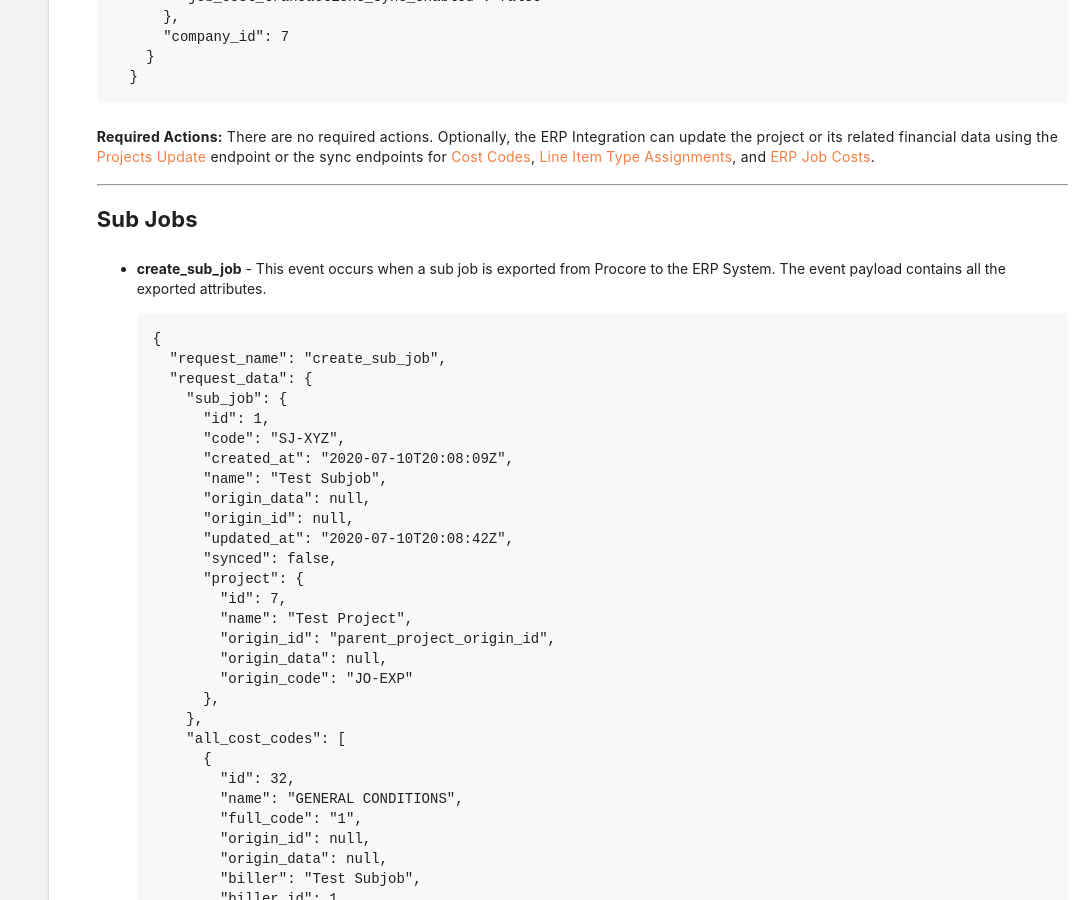
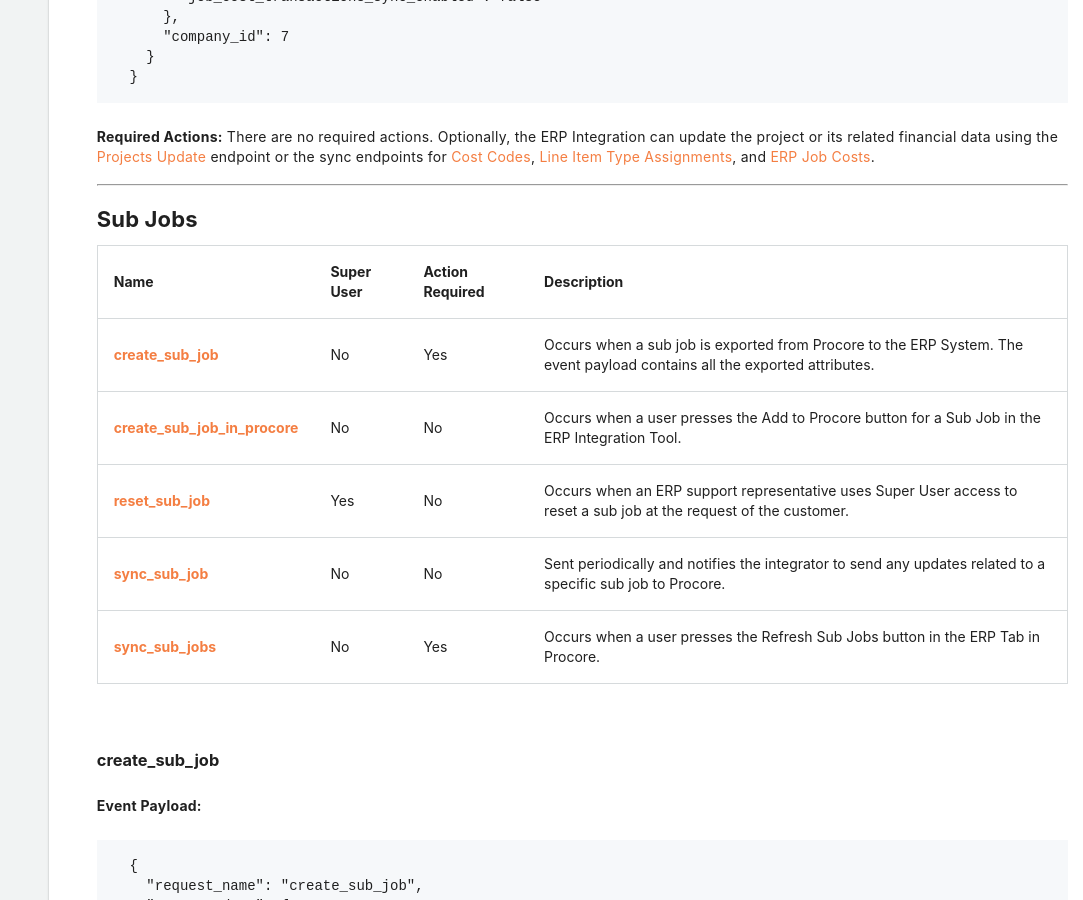
Before and after one commit to procore/documentation, a Jekyll site: the page built from erp_integration/erp_events_dictionary.md, in a window 1280 px wide and 900 px high, scrolled down 12700 px. Shown: the whole window, without its empty margins (197-1280 px from the left). Built offline with Jekyll 4.4.1, drawn with Linux system fonts in a browser that asks for light colours; some of the changed text lies outside the part shown.

Commit message:
Add tables for sub jobs, cost codes, lit assignments, budgets, and invoices

````diff
--- a/erp_integration/erp_events_dictionary.md
+++ b/erp_integration/erp_events_dictionary.md
@@ -513,7 +513,17 @@ There are no required actions. Optionally, the ERP Integration can update the pr
 
 ## Sub Jobs
 
-- **create_sub_job** - This event occurs when a sub job is exported from Procore to the ERP System. The event payload contains all the exported attributes.
+| **Name** | **Super User** | **Action Required** | **Description** |
+| [**create_sub_job**](#create_sub_job) | No | Yes | Occurs when a sub job is exported from Procore to the ERP System. The event payload contains all the exported attributes. |
+| [**create_sub_job_in_procore**](#create_sub_job_in_procore) | No | No | Occurs when a user presses the Add to Procore button for a Sub Job in the ERP Integration Tool. |
+| [**reset_sub_job**](#reset_sub_job) | Yes | No | Occurs when an ERP support representative uses Super User access to reset a sub job at the request of the customer. |
+| [**sync_sub_job**](#sync_sub_job) | No | No | Sent periodically and notifies the integrator to send any updates related to a specific sub job to Procore. |
+| [**sync_sub_jobs**](#sync_sub_jobs) | No | Yes | Occurs when a user presses the Refresh Sub Jobs button in the ERP Tab in Procore. |
+
+<br>
+
+### create_sub_job
+**Event Payload:**
 ```
   {
     "request_name": "create_sub_job",
@@ -605,7 +615,8 @@ There are no required actions. Optionally, the ERP Integration can update the pr
 **Required Actions:**
 When the sub job has successfully exported to the ERP System, the integrator must pass back its third-party **origin_id** to Procore to mark the sub job as synced, via the [ERP External Data Sync](https://developers.procore.com/reference/rest/v1/erp-external-data?version=1.0#sync-external-data) endpoint, for both the project and cost codes. For the cost codes' line item type assignments, there is a separate [Line Item Type Assignments](https://developers.procore.com/reference/rest/v1/cost-code-line-item-types?version=1.0#sync-cost-code-line-item-type-assignments) endpoint that will be needed to set the synced flag to true. The integration must close out the request detail once the sub job has been exported to the ERP System, using the [ERP Request Details](https://developers.procore.com/reference/rest/v1/erp-request-details) endpoints. Any error messages included when closing out the request detail will be displayed to the user in the ERP Tab in Procore.
 
-- **create_sub_job_in_procore** - This event occurs when a user presses the Add to Procore button for a Sub Job in the ERP Integration Tool.
+### create_sub_job_in_procore
+**Event Payload:**
 ```
   {
     "request_name": "create_sub_job_in_procore"
@@ -634,7 +645,8 @@ When the sub job has successfully exported to the ERP System, the integrator mus
 **Required Actions:**
 There are no required actions. Optionally, the ERP Integration can sync data related to the new sub job via the sync endpoints for [Cost Codes](https://developers.procore.com/reference/rest/v1/cost-codes?version=1.0#sync-cost-codes), [Line Item Type Assignments](https://developers.procore.com/reference/rest/v1/cost-code-line-item-types?version=1.0#sync-cost-code-line-item-type-assignments), and [ERP Job Costs](https://developers.procore.com/reference/rest/v1/erp-job-costs?version=1.0#sync-erp-job-costs).
 
-- **reset_sub_job (Super User)** - This event occurs when an ERP support representative uses Super User access to reset a sub job at the request of the customer. This will return the sub job to an unsynced state.
+### reset_sub_job
+**Event Payload:**
 ```
   {
     "request_name": 'reset_sub_job',
@@ -660,10 +672,14 @@ There are no required actions. Optionally, the ERP Integration can sync data rel
     }
   }
 ```
+**Additional Info:**
+This will return the sub job to an unsynced state.
+
 **Required Actions:**
 There are no required actions. If neccessary, the integrator can clean up any related cached data for the sub job.
 
-- **sync_sub_job** - This event is sent periodically and notifies the integrator to send any updates related to a specific sub job to Procore.
+### sync_sub_job
+**Event Payload:**
 ```
   {
     "request_name": "sync_sub_job",
@@ -684,7 +700,8 @@ There are no required actions. If neccessary, the integrator can clean up any re
 **Required Actions:**
 There are no required actions. Optionally, the ERP Integration can update the sub job or its related financial data using the [Sub Jobs Update](https://developers.procore.com/reference/rest/v1/sub-jobs?version=1.0#update-sub-job) endpoint or the sync endpoints for [Cost Codes](https://developers.procore.com/reference/rest/v1/cost-codes?version=1.0#sync-cost-codes), [Line Item Type Assignments](https://developers.procore.com/reference/rest/v1/cost-code-line-item-types?version=1.0#sync-cost-code-line-item-type-assignments), and [ERP Job Costs](https://developers.procore.com/reference/rest/v1/erp-job-costs?version=1.0#sync-erp-job-costs).
 
-- **sync_sub_jobs** - This event occurs when a user presses the Refresh Sub Jobs button in the ERP Tab in Procore.
+### sync_sub_jobs
+**Event Payload:**
 ```
   {
     "request_name": "sync_sub_jobs",
@@ -697,9 +714,18 @@ There are no required actions. Optionally, the ERP Integration can update the su
 **Required Actions:**
 The integrator can use the Procore API to stage any new sub jobs and update any sub jobs that have already been synced, using the sync endpoints for [ERP Staged Records](https://developers.procore.com/reference/rest/v1/erp-staged-record?version=1.0#sync-staged-record) and [Sub Jobs](https://developers.procore.com/reference/rest/v1/sub-jobs?version=1.0#sync-sub-jobs). The event payload also contains a **request_detail_id** which the integrator must close out, using the [ERP Request Details](https://developers.procore.com/reference/rest/v1/erp-request-details) endpoints. Any error messages included when closing out the request detail will be displayed to the user in the ERP Tab in Procore.
 
-## Project/Sub Job Cost Codes
-
-- **delete_cost_codes** - This event occurs when a user attempts to delete synced project cost codes.
+---
+
+## Cost Codes and Line Item Type Assignments
+
+| **Name** | **Super User** | **Action Required** | **Description** |
+| [**delete_cost_codes**](#delete_cost_codes) | No | Yes | Occurs when a user attempts to delete synced project cost codes. |
+| [**delete_cost_type_assignments**](#delete_cost_type_assignments) | No | Yes | Occurs when a user attempts to delete synced project line item type assignments. |
+
+<br>
+
+### delete_cost_codes
+**Event Payload:**
 ```
   {
     "request_name": "delete_cost_codes",
@@ -726,7 +752,8 @@ The integrator can use the Procore API to stage any new sub jobs and update any
 **Required Actions:**
 The event payload contains a **request_detail_id** which the integrator must close out, using the [ERP Request Details](https://developers.procore.com/reference/rest/v1/erp-request-details) endpoints. Any error messages included when closing out the request detail will be displayed to the user in the ERP Tab in Procore.
 
-- **delete_cost_type_assignments** - This event occurs when a user attempts to delete synced project line item type assignments.
+### delete_cost_type_assignments
+**Event Payload:**
 ```
   {
     "request_name": "delete_cost_type_assignments"
@@ -754,10 +781,19 @@ The event payload contains a **request_detail_id** which the integrator must clo
 **Required Actions:**
 The ERP Integration is expected to check the state of the assignments. If the assignments are in a deleted state (e.g. deleted, archived, etc.), they and any related job costs should be deleted via the delete endpoints for [Line Item Type Assignments](https://developers.procore.com/reference/rest/v1/cost-code-line-item-types?version=1.0#delete-a-cost-code-line-item-type-assignment) and [ERP Job Costs](https://developers.procore.com/reference/rest/v1/erp-job-costs?version=1.0#delete-erp-job-cost). The request details in the event payoad should then be closed out, optionally with error messages if any assignments failed to delete, using the [ERP Request Details](https://developers.procore.com/reference/rest/v1/erp-request-details) endpoints.
 
-
-## Budget
-
-- **create_budget** - This event occurs when a user attempts to export a budget from Procore.
+---
+
+## Budgets
+
+| **Name** | **Super User** | **Action Required** | **Description** |
+| [**create_budget**](#create_budget) | No | Yes | Occurs when a user attempts to export a budget from Procore. |
+| [**update_budget**](#update_budget) | No | Yes | Occurs when a user attempts to re-export a budget from Procore. |
+| [**create_budget_in_procore**](#create_budget_in_procore) | No | No | Occurs when a user imports a budget in the ERP Integration Tool. |
+
+<br>
+
+### create_budget
+**Event Payload:**
 ```
   {
     "request_name": "create_budget",
@@ -803,9 +839,12 @@ The ERP Integration is expected to check the state of the assignments. If the as
 **Required Actions:**
 When the budget has been successfully exported to the ERP system, the integrator must send back its third-party **origin_id** value back to Procore to mark the budget as synced, via the [ERP External Data Sync](https://developers.procore.com/reference/rest/v1/erp-external-data?version=1.0#sync-external-data) endpoint. Afterwards, mark the transactions as synced by hitting a specific [ERP Transactions Sync](https://developers.procore.com/reference/rest/v1/erp-transactions?version=1.0#sync-erp-transactions) endpoint. Lastly, close out the request detail record using the [ERP Request Details](https://developers.procore.com/reference/rest/v1/erp-request-details?version=1.0) endpoints.
 
-- **update_budget** - Same as **create_budget** above, except the budget record will contain an **origin_id** value that will help with finding the existing budget in the ERP system and pushing new transaction records only. The **transactions** array will only contain records that are unsynced.
-
-- **create_budget_in_procore** - This event occurs when a user presses the Add to Procore button for a budget in the ERP Integration Tool.
+### update_budget
+**Additional Info:**
+Same as **create_budget** above, except the budget record will contain an **origin_id** value that will help with finding the existing budget in the ERP system and pushing new transaction records only. The **transactions** array will only contain records that are unsynced.
+
+### create_budget_in_procore
+**Event Payload:**
 ```
   {
     "request_name": "create_budget_in_procore",
@@ -825,10 +864,18 @@ When the budget has been successfully exported to the ERP system, the integrator
 **Required Actions:**
 There are no required actions. Optionally, the ERP integration might perform some kind of caching with the newly synced budget information.
 
-
-## Invoices (Requisitions)
-
-- **create_requisitions** - This event occurs when a user exports a batch of requisitions from the ERP Integration tool.
+---
+
+## Requisitions
+
+| **Name** | **Super User** | **Action Required** | **Description** |
+| [**create_requisitions**](#create_requisitions) | No | Yes | Occurs when a user exports a batch of requisitions from the ERP Integration tool. |
+| [**reset_requisition**](#reset_requisition) | Yes | No | This event occurs when an ERP support representative, at the request of the customer, uses Super User access to reset a synced requisition. |
+
+<br>
+
+### create_requisitions
+**Event Payload:**
 ```
   {
     "request_name": "create_requisitions",
@@ -905,7 +952,8 @@ There are no required actions. Optionally, the ERP integration might perform som
 **Required Actions:**
 To mark an exported requisition as synced, send its **origin_id** from the ERP system to Procore via the [ERP External Data Sync](https://developers.procore.com/reference/rest/v1/erp-external-data?version=1.0#sync-external-data) endpoint.
 
-- **reset_requisition (Super User)** - This event occurs when an ERP support representative, at the request of the customer, uses Super User access to reset a synced requisition. This resets the status of the requisition in Procore and sends an event to the microservice indicating that the requisition has been unsynced.
+### reset_requisition
+**Event Payload:**
 ```
   {
     "request_name": "reset_requisition",
@@ -917,9 +965,13 @@ To mark an exported requisition as synced, send its **origin_id** from the ERP s
     }
   }
 ```
+**Additional Info:**
+This resets the status of the requisition in Procore and sends an event to the microservice indicating that the requisition has been unsynced.
+
 **Required Actions:**
 There are no required actions in response to this event, but integrators can use the data provided by this event to clear any cached data associated with the requisition or its items in the microservice.
 
+---
 
 ## Commitments
 
````
